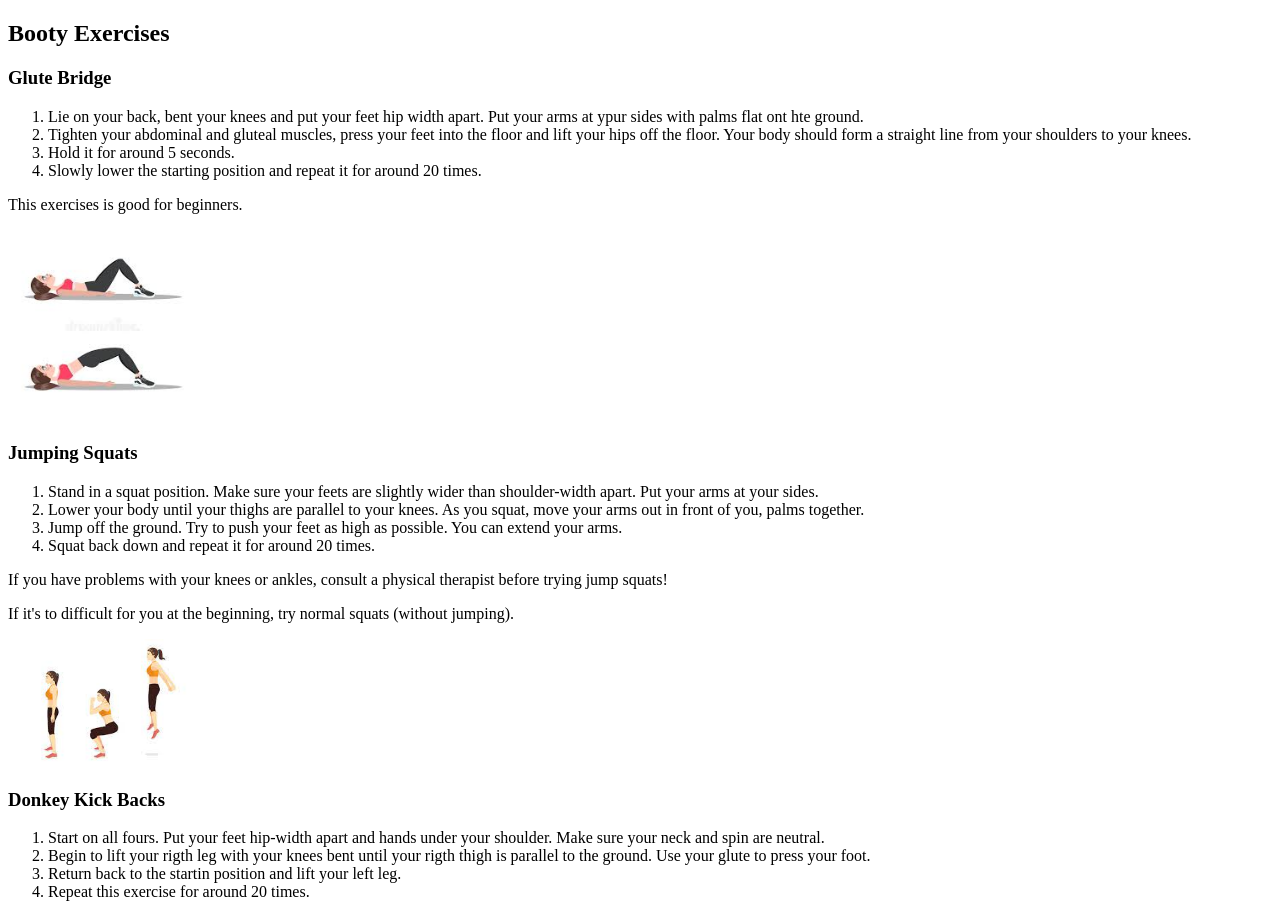
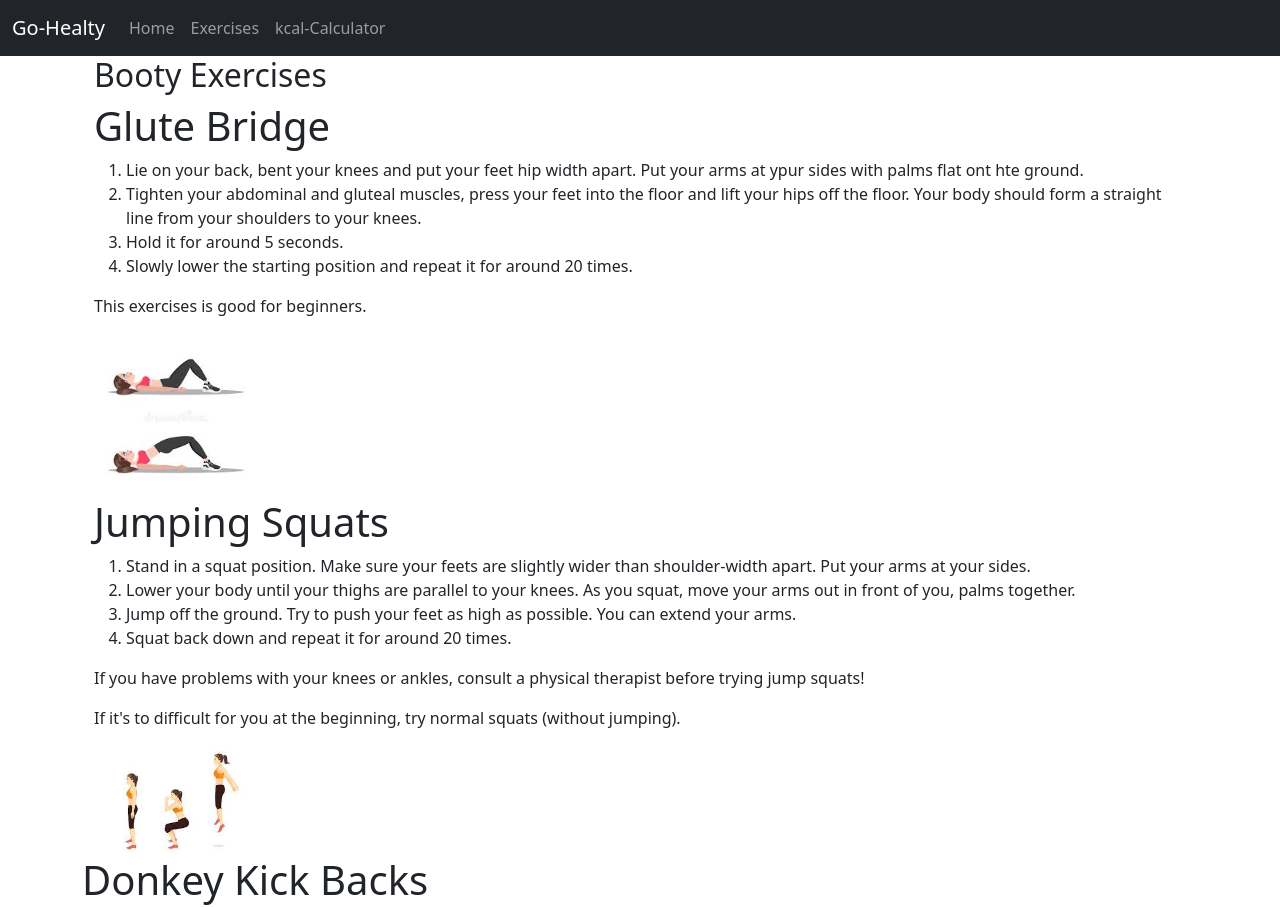
Before and after one commit to WMC-AHIF-2021/Go-Healthy, a plain HTML site: page html/index.html(Mainpage)/Exercises/bootyExercises/BootyExercises.html in a window 1280 px wide. Shown: the top 907 px of the page. Drawn offline with nearby package versions, Linux system fonts and the light colour scheme.

Commit message:
updated layout

```diff
--- a/html/index.html(Mainpage)/Exercises/bootyExercises/BootyExercises.html
+++ b/html/index.html(Mainpage)/Exercises/bootyExercises/BootyExercises.html
@@ -3,11 +3,37 @@
     <head>
         <title>Booty Exercises</title>
         <link rel="stylesheet" type="text/css" href="style.css">
+        <link href="https://cdn.jsdelivr.net/npm/bootstrap@5.0.2/dist/css/bootstrap.min.css" rel="stylesheet" integrity="sha384-EVSTQN3/azprG1Anm3QDgpJLIm9Nao0Yz1ztcQTwFspd3yD65VohhpuuCOmLASjC" crossorigin="anonymous">
     </head>
     <body>
         <article>
+            <nav class="navbar navbar-expand-lg navbar-dark bg-dark">
+             <div class="container-fluid">
+               <a class="navbar-brand" href="#">Go-Healty</a>
+               <button class="navbar-toggler" type="button" data-bs-toggle="collapse" data-bs-target="#navbarNav" aria-controls="navbarNav" aria-expanded="false" aria-label="Toggle navigation">
+                 <span class="navbar-toggler-icon"></span>
+               </button>
+               <div class="collapse navbar-collapse" id="navbarNav">
+                 <ul class="navbar-nav">
+                   <li class="nav-item">
+                     <a class="nav-link" aria-current="page" href="../index.html">Home</a>
+                   </li>
+                   <li class="nav-item">
+                     <a class="nav-link" href="../exercises.html">Exercises</a>
+                   </li>
+                   <li class="nav-item">
+                     <a class="nav-link" href="../kalorienKalkulator/kalorien-Calculator.html">kcal-Calculator</a>
+                   </li>
+                 </ul>
+               </div>
+             </div>
+           </nav>
+     </article>
+        <article>
+            <div class="container">
+                <section>
+                    <div class="container">
                         <h2>Booty Exercises</h2>
-            <section>
                         <h1>Glute Bridge</h1>
                     <ol>
                         <li>Lie on your back, bent your knees and put your feet hip width apart. Put your arms at ypur sides with palms flat ont hte ground.</li>
@@ -19,8 +45,10 @@
                         This exercises is good for beginners.
                     </p>
                     <img src="gluteBridge.jpg" alt="Women doing glute Bridges" class="picture">
+                    </div>
                 </section>
                 <section>
+                    <div class="container">
                         <h1>Jumping Squats</h1>
                     <ol>
                         <li>Stand in a squat position. Make sure your feets are slightly wider than shoulder-width apart. Put your arms at your sides.</li>
@@ -31,6 +59,8 @@
                     <p>If you have problems with your knees or ankles, consult a physical therapist before trying jump squats!</p>
                     <p>If it's to difficult for you at the beginning, try normal squats (without jumping).</p>
                     <img src="jumpingSquats.jpg" alt="Women doing jumping squats" class="picture">
+                    </div>
+
                 </section>
                 <section>
                     <h1>Donkey Kick Backs</h1>
@@ -101,6 +131,9 @@
                     </ol>
                     <img src="curstyLunges.jpg" alt="Women doing cursty Lunges"  class="picture">
                 </section>
+            </div>
+
         </article>
+        <script src="https://cdn.jsdelivr.net/npm/bootstrap@5.0.2/dist/js/bootstrap.bundle.min.js" integrity="sha384-MrcW6ZMFYlzcLA8Nl+NtUVF0sA7MsXsP1UyJoMp4YLEuNSfAP+JcXn/tWtIaxVXM" crossorigin="anonymous"></script>
     </body>
 </html>
```
Lines whose indentation alone changed are shown as unchanged.
